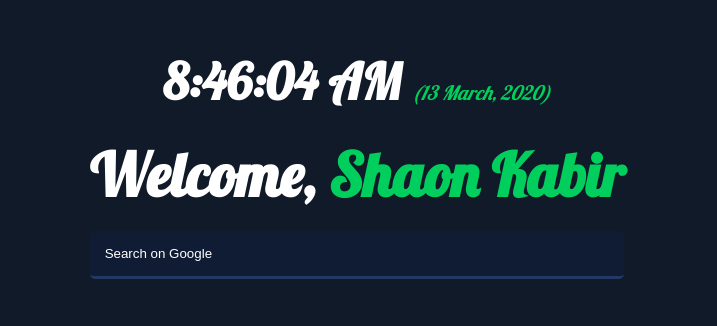
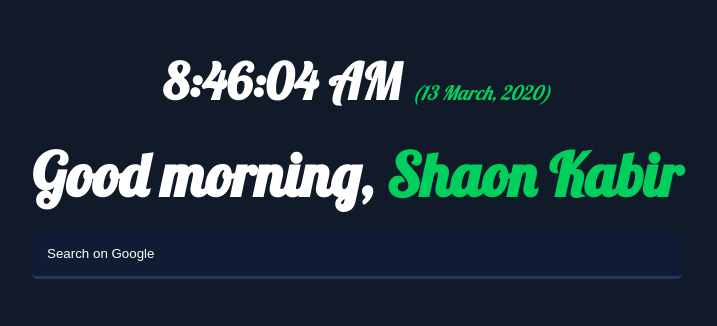
Before and after one commit to shaonkabir8/chrome-extension, a browser extension: page new-tab/index.html in a window 1280 px wide. Shown: the part 219-545 px from the top of the page, without its empty margins (283-1000 px from the left). Drawn offline with Linux system fonts and the light colour scheme.

Commit message:
refactor(newTab): add Weather condition like 'Morning, Afternoon, Evening'

```diff
--- a/new-tab/app.js
+++ b/new-tab/app.js
@@ -48,3 +48,22 @@ form.addEventListener('submit', function(e) {
   // redirect to google with query string
   window.location.replace(`https://google.com/search?q=${searchQuery}`)
 })
+
+
+
+// Generate Greetings!
+const weatherCondition = (hour) => {
+  if (hour > 11 && hour < 19) {
+    return 'afternoon';
+  } else if (hour > 18) {
+    return 'evening';
+  } else {
+    return 'morning';
+  }
+}
+
+// Grab current hour to calculate weather condition
+const currentHour = new Date().getHours()
+
+// select element and update DOM
+document.querySelector('.condition').innerHTML = weatherCondition(currentHour);
--- a/new-tab/index.html
+++ b/new-tab/index.html
@@ -12,7 +12,7 @@
             <span id="time"></span>
             <span id="date"></span>
         </div>
-        <h1 class="heading">Welcome, <span class="heading__title">Shaon Kabir</span></h1>
+        <h1 class="heading">Good <span class="condition"></span>, <span class="heading__title">Shaon Kabir</span></h1>
 
         <!-- Google Search Form -->
         <form action="#" class="form">
```
